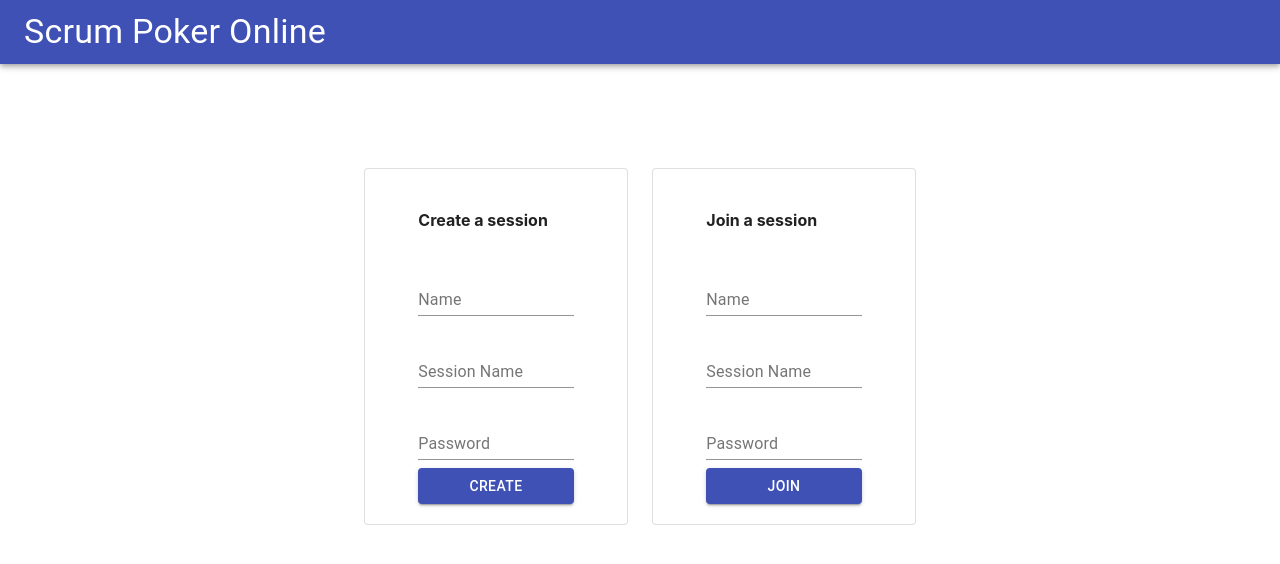
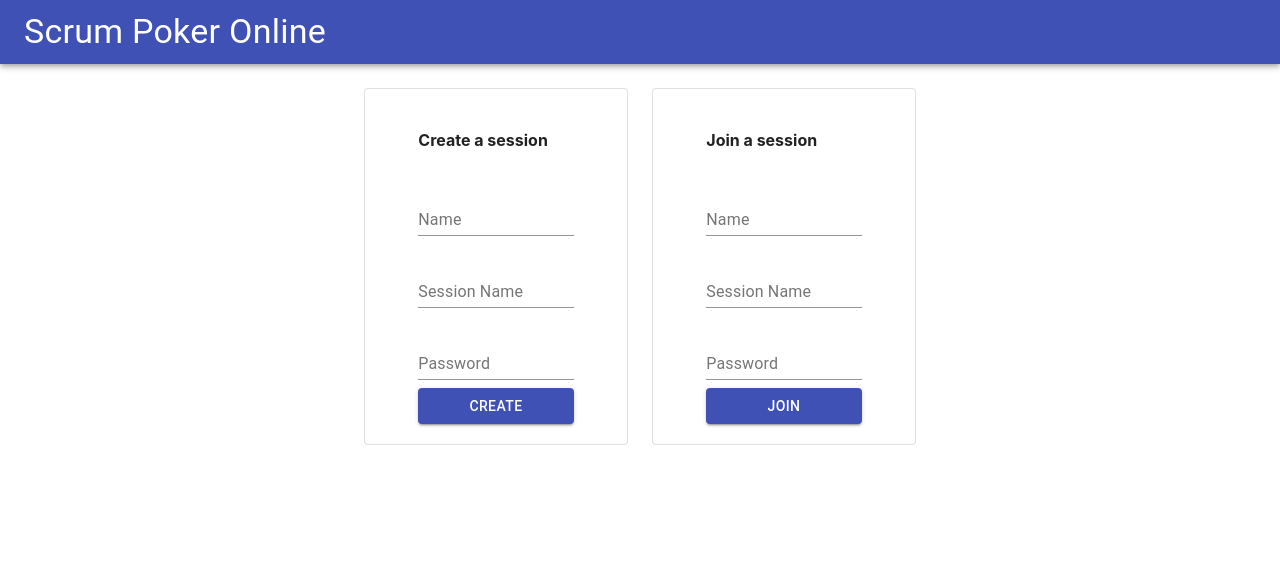
Before and after one commit to KenErasga/scrum-poker, a React (Create React App) app in the folder client/: page / in a window 1280 px wide. Shown: the top 564 px of the page. Built offline with nearby package versions, Linux system fonts and the light colour scheme; what amazon-cognito-identity-js would draw is missing.

Commit message:
clean css

```diff
--- a/client/src/components/ScrumPoker/HandleScrumPoker.js
+++ b/client/src/components/ScrumPoker/HandleScrumPoker.js
@@ -128,24 +128,6 @@ export default HandleScrumPoker;
 
 
 const useStyles = makeStyles((theme) => ({
-    root: {
-        flexGrow: 1,
-    },
-    paper: {
-        padding: theme.spacing(2),
-        textAlign: 'center',
-        color: theme.palette.text.secondary,
-    },
-    expand: {
-        transform: 'rotate(0deg)',
-        marginLeft: 'auto',
-        transition: theme.transitions.create('transform', {
-            duration: theme.transitions.duration.shortest,
-        }),
-    },
-    expandOpen: {
-        transform: 'rotate(180deg)',
-    },
     gridItem: {
         display: "flex",
         justifyContent: "center",
--- a/client/src/components/Sessions/HandleSessions.js
+++ b/client/src/components/Sessions/HandleSessions.js
@@ -3,41 +3,10 @@ import CreateSession from '../Sessions/CreateSession';
 import JoinSession from '../Sessions/JoinSession';
 import { Paper, Grid, Container, Box, makeStyles } from '@material-ui/core';
 
-const useStyles = makeStyles((theme) => ({
-  paper: {
-    marginTop: theme.spacing(2),
-    display: 'flex',
-    flexDirection: 'column',
-    alignItems: 'center',
-  },
-  avatar: {
-    margin: theme.spacing(1),
-    backgroundColor: theme.palette.secondary.main,
-  },
-  form: {
-    width: '100%', // Fix IE 11 issue.
-    marginTop: theme.spacing(10),
-  },
-  submit: {
-    margin: theme.spacing(3, 0, 2),
-  },
-}));
-
-const HandleSessions = () => {
-  const classes = useStyles();
-    return (
-        <Container className={classes.root} component="main" maxWidth="sm">
+const HandleSessions = () => (
+  <Container component="main" maxWidth="sm">
     <Grid container spacing={3}>
       <Grid item xs={8}>
-            <Box
-            style={{
-              display: "flex",
-              justifyContent: "center",
-              margin: 20,
-              padding: 20
-            }}
-            fontFamily="Monospace">
-            </Box>
       </Grid>
       <Grid item xs={6}>
         <Paper elevation={0} variant="outlined">
@@ -52,6 +21,5 @@ const HandleSessions = () => {
     </Grid>
   </Container>
 );
-};
 
 export default HandleSessions;
```
Lines whose indentation alone changed are shown as unchanged.
